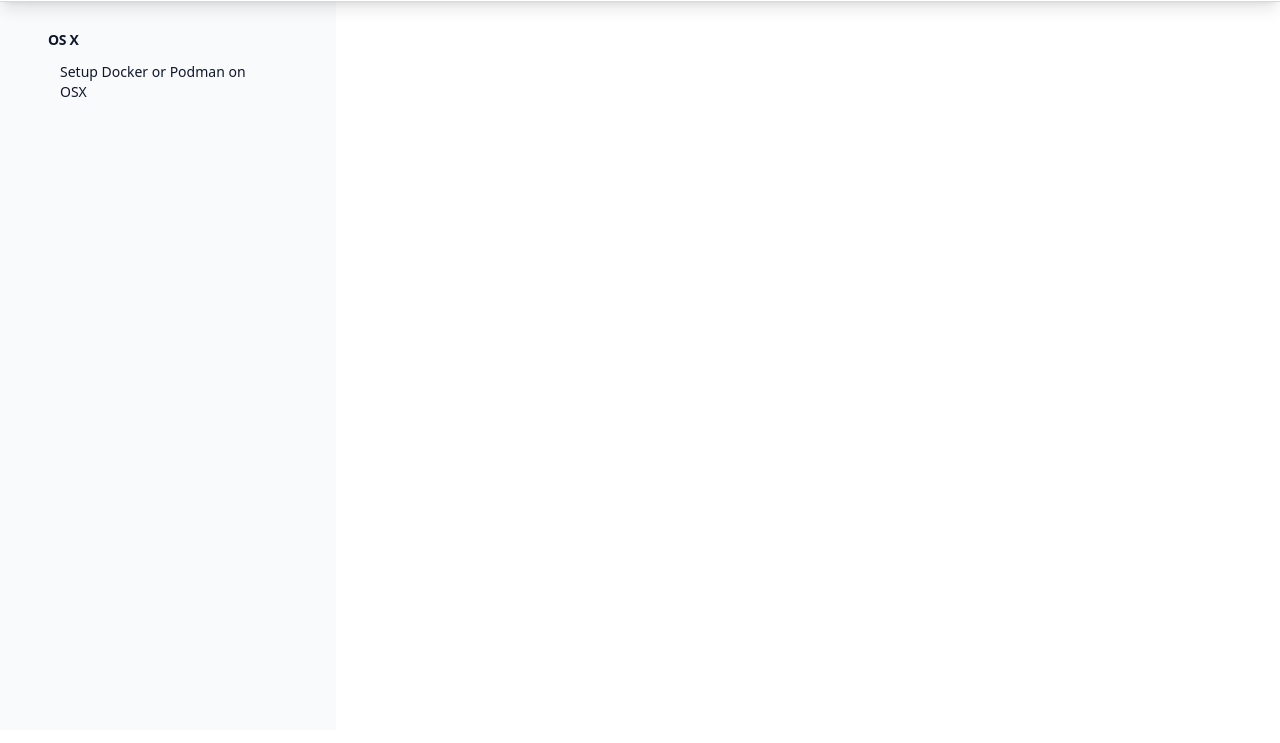
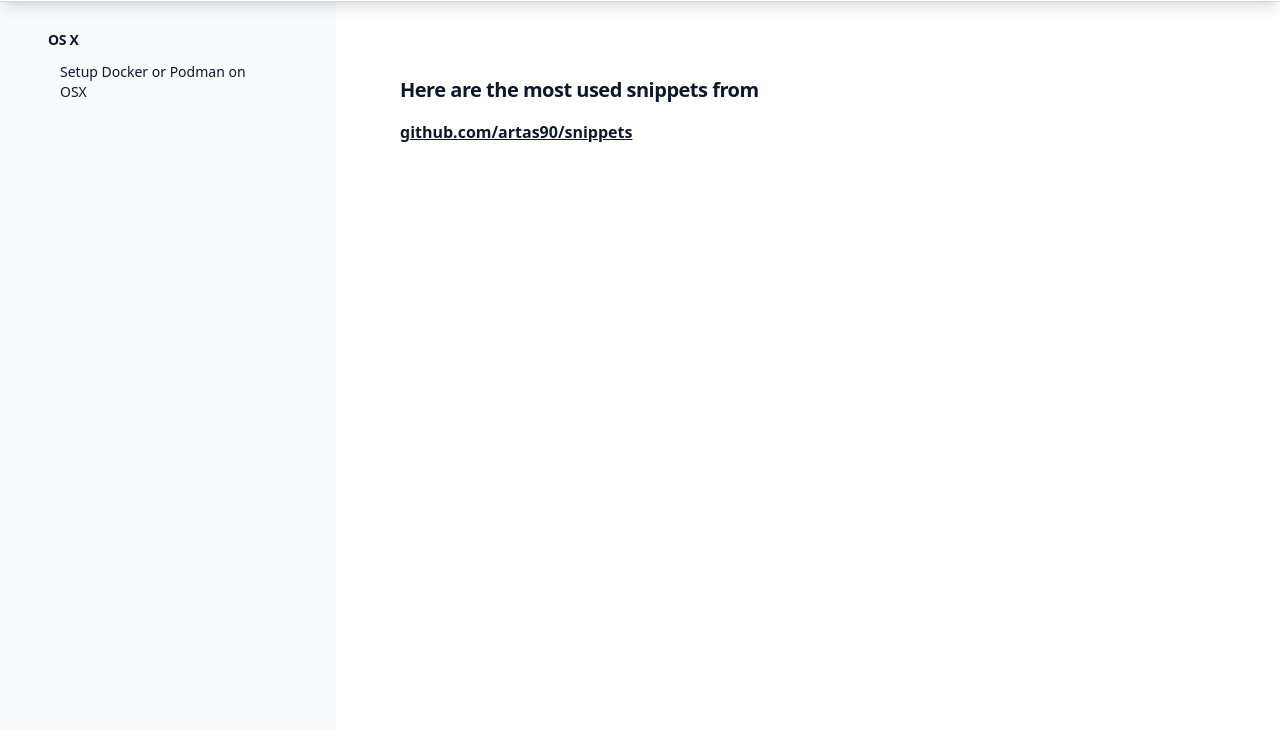
Before and after one commit to artas90/snippets, an Astro site in the folder pages/: page / in a window 1280 px wide. Shown: the part 57-800 px from the top of the page. Built offline with nearby package versions, Linux system fonts and the light colour scheme; Astro itself is replaced by a stand-in of ours.

Commit message:
updated pages styles

```diff
--- a/pages/package.json
+++ b/pages/package.json
@@ -12,6 +12,7 @@
   },
   "dependencies": {
     "@astrojs/tailwind": "^5.1.0",
+    "@tailwindcss/typography": "^0.5.10",
     "astro": "^4.1.1",
     "tailwindcss": "^3.4.1"
   }
--- a/pages/src/pages/index.md
+++ b/pages/src/pages/index.md
@@ -5,3 +5,7 @@ layout: ../layouts/Layout.astro
 # section: section
 # order: 0
 ---
+
+### Here are the most used snippets from
+
+<a href="https://github.com/artas90/snippets">github.com/artas90/snippets</a>
--- a/pages/tailwind.config.cjs
+++ b/pages/tailwind.config.cjs
@@ -1,8 +1,10 @@
 /** @type {import('tailwindcss').Config} */
 module.exports = {
-	content: ['./src/**/*.{astro,html,js,jsx,md,mdx,svelte,ts,tsx,vue}'],
-	theme: {
-		extend: {},
-	},
-	plugins: [],
+  content: ['./src/**/*.{astro,html,js,jsx,md,mdx,svelte,ts,tsx,vue}'],
+  theme: {
+    extend: {},
+  },
+  plugins: [
+    require('@tailwindcss/typography'),
+  ],
 }
```
